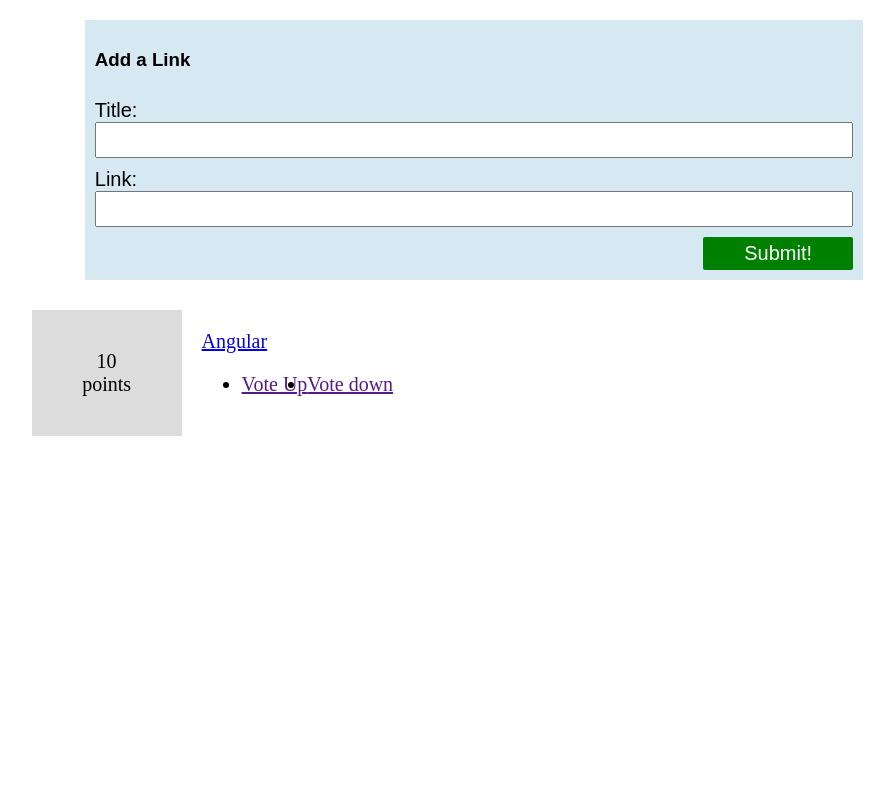
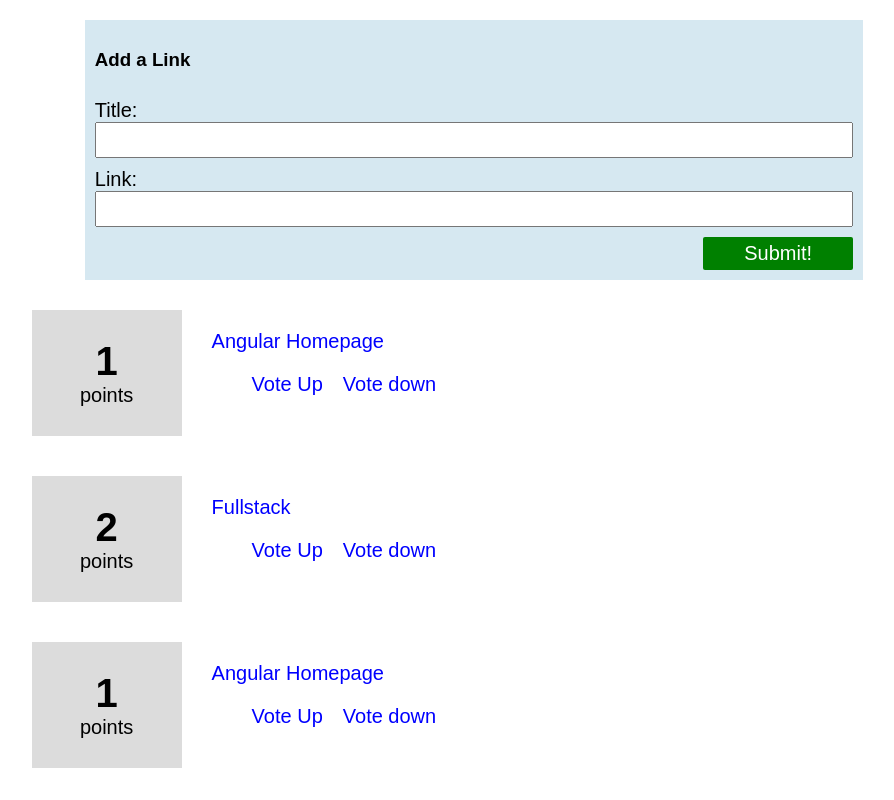
Before and after one commit to javierlnc/ng-book, an Angular app: page / in a window 1280 px wide. Shown: the whole page, without its empty margins (166-1060 px from the left). Built offline with nearby package versions, Linux system fonts and the light colour scheme.

Commit message:
terminancion ejercicio 1

```diff
--- a/src/app/app-routing.module.ts
+++ /dev/null
@@ -1,10 +0,0 @@
-import { NgModule } from '@angular/core';
-import { RouterModule, Routes } from '@angular/router';
-
-const routes: Routes = [];
-
-@NgModule({
-  imports: [RouterModule.forRoot(routes)],
-  exports: [RouterModule]
-})
-export class AppRoutingModule { }
--- a/src/app/app.component.html
+++ b/src/app/app.component.html
@@ -14,4 +14,5 @@
     </button>
   </form>
 </div>
-<app-article></app-article>
+<app-article
+*ngFor="let foobar of article" [article]="foobar"></app-article>
--- a/src/app/app.component.ts
+++ b/src/app/app.component.ts
@@ -1,4 +1,5 @@
 import { Component } from '@angular/core';
+import { Article } from './article/article.model';
 
 @Component({
   selector: 'app-root',
@@ -7,8 +8,20 @@
 })
 export class AppComponent {
   title = 'ng-book-01';
+  article: Article[];
+  constructor(){
+    this.article=[
+      new Article('Angular Homepage', 'http://angular.io', 1),
+      new Article('Fullstack', 'http://fullstack.io', 2),
+      new Article('Angular Homepage', 'http://angular.io', 1),
+    ]
+}
+
   addLink(title: HTMLInputElement, link: HTMLInputElement){
-    console.log(`Adding article title: ${title.value} and link: ${link.value}`);
+    this.article.push(new Article(title.value,link.value, 0))
+    title.value="";
+    link.value="";
     return false;
   }
+
 }
--- a/src/app/app.module.ts
+++ b/src/app/app.module.ts
@@ -1,7 +1,5 @@
 import { NgModule } from '@angular/core';
 import { BrowserModule } from '@angular/platform-browser';
-
-import { AppRoutingModule } from './app-routing.module';
 import { AppComponent } from './app.component';
 import { ArticleComponent } from './article/article.component';
 
@@ -11,8 +9,7 @@
     ArticleComponent
   ],
   imports: [
-    BrowserModule,
-    AppRoutingModule
+    BrowserModule
   ],
   providers: [],
   bootstrap: [AppComponent]
--- a/src/app/article/article.component.css
+++ b/src/app/article/article.component.css
@@ -5,6 +5,7 @@
     flex-direction: row;
     padding: 10px;
     font-size: 20px;
+    font-family: Arial, Helvetica, sans-serif;
 }
 .points-container{
     width: 150px;
@@ -19,4 +20,21 @@
 }
 .link-container ul{
     display: flex;
+    list-style: none;
+
 }
+.title{
+    color: black;
+}
+.link-container a{
+    text-decoration: none;
+    margin: 10px;
+    color: blue;
+}
+.value{
+    font-size: 40px;
+    font-weight: bold;
+}
+.title{
+    color: black;
+}
--- a/src/app/article/article.component.html
+++ b/src/app/article/article.component.html
@@ -1,22 +1,22 @@
 <div class="main-container">
     <div class="points-container">
-        <div class = "vallue">
-            {{ votes}}
+        <div class = "value">
+            {{ article.votes}}
         </div>
         <div class="label">
             points
         </div>
     </div>
     <div class="link-container">
-        <a href="{{link}}">
-            {{title}}
+        <a href="{{article.link}}" class="title">
+            {{article.title}}
         </a>
         <ul>
             <li>
-                <a href=""> Vote Up </a>
+                <a href (click)="voteUp()" class="Voto" > Vote Up </a>
             </li>
             <li>
-                <a href="">Vote down</a>
+                <a href (click)="voteDown()" class="Voto">Vote down</a>
             </li>
         </ul>
 
--- a/src/app/article/article.component.ts
+++ b/src/app/article/article.component.ts
@@ -1,4 +1,5 @@
-import { Component, OnInit } from '@angular/core';
+import { Component, OnInit, Input } from '@angular/core';
+import { Article } from './article.model';
 
 @Component({
   selector: 'app-article',
@@ -6,20 +7,14 @@
   styleUrls: ['./article.component.css']
 })
 export class ArticleComponent implements OnInit {
-  title: string;
-  link: string;
-  votes: number;
-  constructor() {
-    this.title = 'Angular';
-    this.link = 'http://angular.io';
-    this.votes = 10;
-
-  }
+  @Input()
+  article!: Article;
+  constructor() {}
   voteUp(){
-    this.votes +=1;
+    this.article.voteUp;
   }
   voteDown(){
-    this.votes -=1;
+    this.article.voteDown;
   }
 
 
--- /dev/null
+++ b/src/app/article/article.model.ts
@@ -0,0 +1,17 @@
+export class Article {
+    title: string;
+    link: string;
+    votes: number;
+
+    constructor(title: string, link: string, votes?: number) {
+        this.title = title;
+        this.link = link;
+        this.votes = votes || 0;
+    }
+    voteUp(){
+        this.votes +=1;
+      }
+      voteDown(){
+        this.votes -=1;
+      }
+}
```
